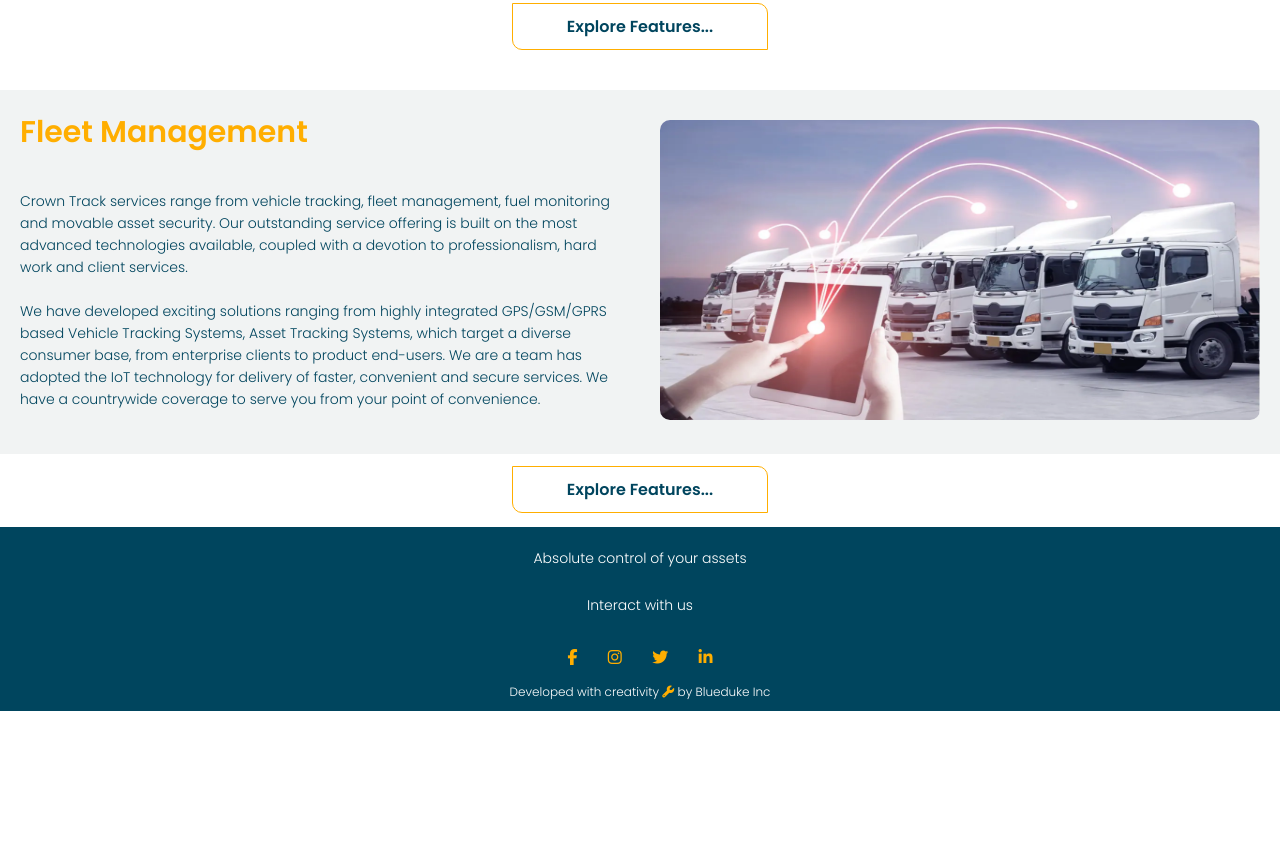
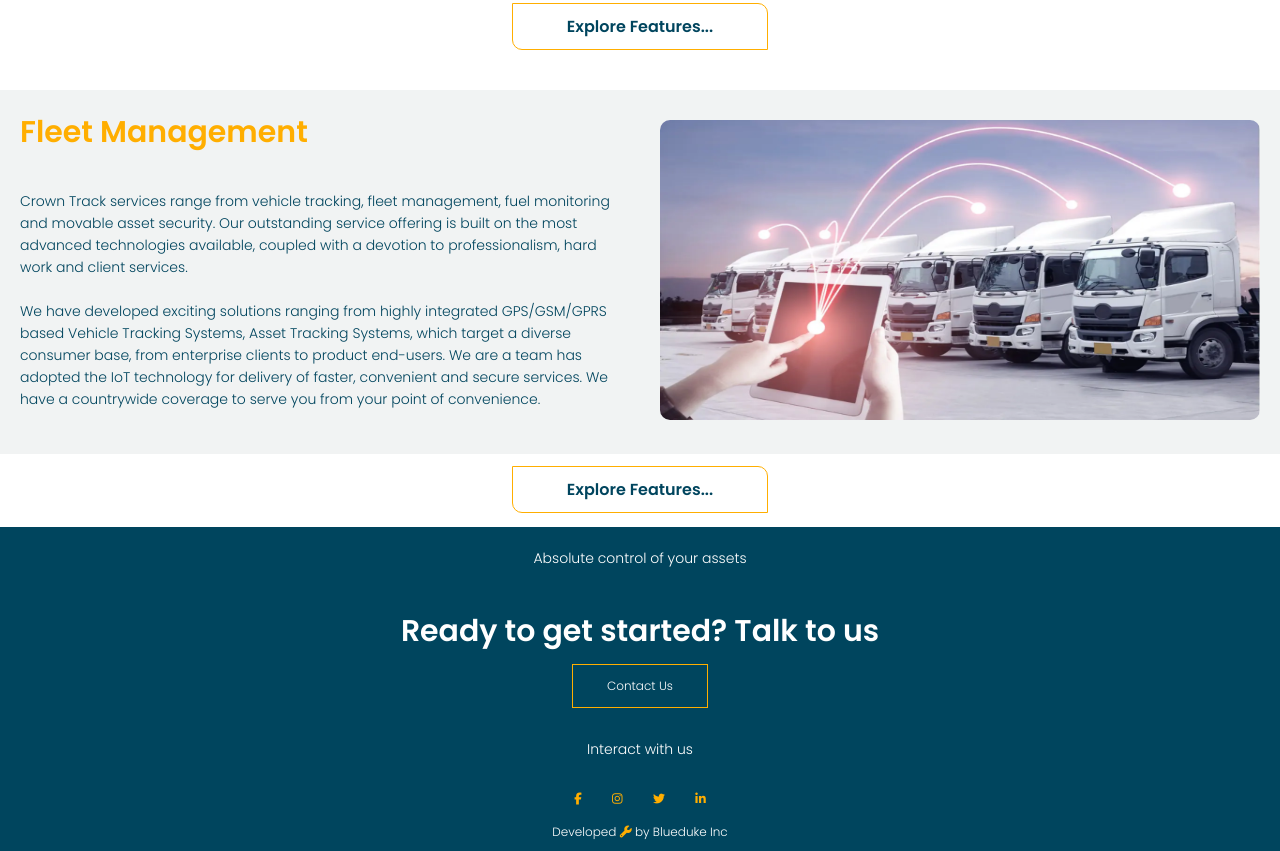
Before and after one commit to chegedan/crowntelematics, a plain HTML site: page products.html in a window 1280 px wide. Shown: the part 1262-2113 px from the top of the page. Before the commit the page ends 1973 px from the top, so only its background shows below. Drawn offline with Linux system fonts and the light colour scheme.

Commit message:
Add files via upload

```diff
--- a/products.html
+++ b/products.html
@@ -272,17 +272,24 @@
 <section class="footer">
     <p>Absolute control of your assets</p>
 
+    <div class="cta">
+     <h1>Ready to get started? Talk to us</h1>
+ <a href="contact-us.html" class="read-btn">Contact Us</a>
+    </div>
     <p>Interact with us</p>
 
      <div class="icons">
-         <i class="fa fa-facebook" ></i>
-         <i class="fa fa-instagram" ></i>
-         <i class="fa fa-twitter"></i>
-         <i class="fa fa-linkedin"></i>
+         <a href="https://www.facebook.com/Crowntrack-Ltd-108514255036456/">
+             <i class="fa fa-facebook" ></i></a>
+         <a href="https://instagram.com/crowntrack_kenya">
+         <i class="fa fa-instagram" ></i></a>
+         <a href="www.twitter.com">
+         <i class="fa fa-twitter"> </i></a>
+         <a href="https://linkedin.com">
+         <i class="fa fa-linkedin"></i></a>
          </div>
- <p1>Developed with creativity <i class="fa fa-wrench"></i> by Blueduke Inc</p1>
+ <p1>Developed <i class="fa fa-wrench"></i> by Blueduke Inc</p1>
  </section>
-
 <!-----Toggle Menu javascript------>
 <script>
     var navLinks = document.getElementById("navLinks");
--- a/style.css
+++ b/style.css
@@ -125,7 +125,7 @@ nav .fa{
     }
     nav .fa{
         display: block;
-        color:white;
+        color:#00455e;
         margin: 10px;
         font-size: 22px;
         cursor: pointer;
@@ -630,10 +630,10 @@ padding: 10px 0 10px;
        }
 .service_detail p{
     font-weight: 200;
-    font-size: 14px; x
+    font-size: 14px;
 }
 .service:hover{
-    transition: translate: -50%;
+    transition: translate -50%;
     box-shadow: 0 0 20px 0px rgba(255, 174, 0)
 }
     .red-btn{
```
Also changed, not shown: about.html (+13 -6 lines), blog.html (+13 -6 lines), contact-us.html (+13 -5 lines).
